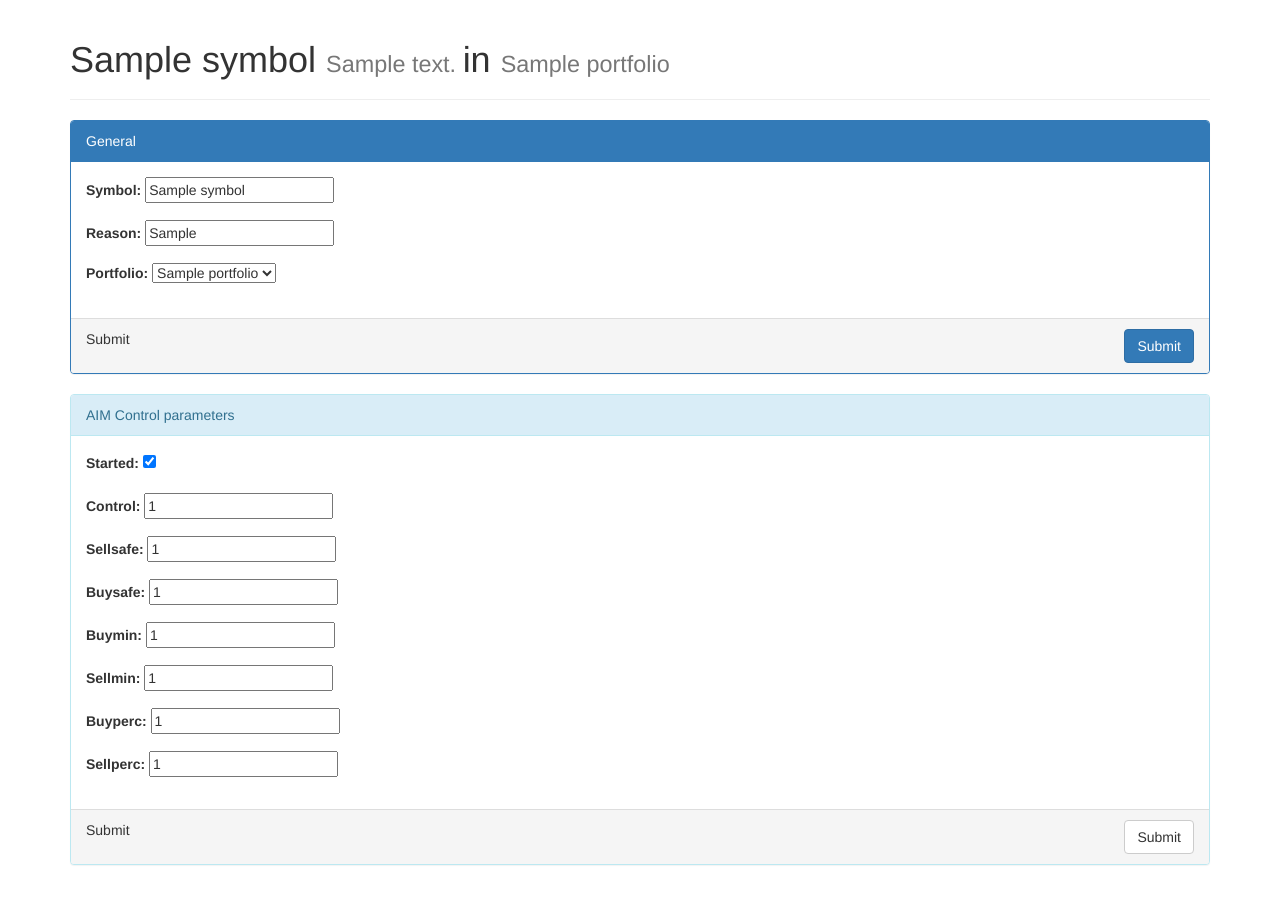
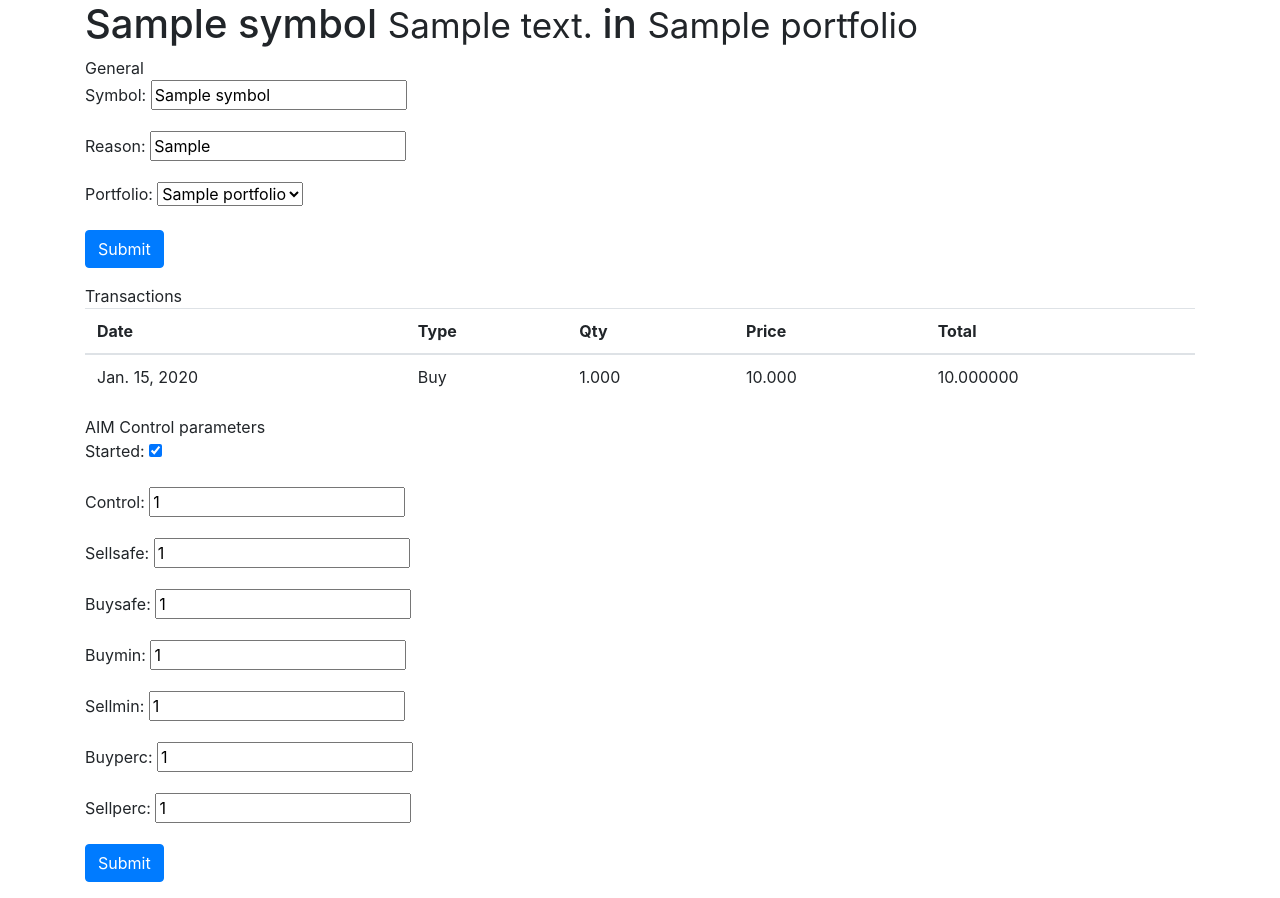
Before and after one commit to jfmatth/AIM, a Django app: page /aim/holding/1/ in a window 1280 px wide. Before the commit the page ends 865 px from the top, so only its background shows below. Run offline with Django 3.2, Linux system fonts and the light colour scheme; a user stored in the database is signed in; tables that the repository leaves empty hold one stand-in row (values such as "Sample post"); parts of the project's set-up code (start-up, migrations or seed data) failed here and were passed over; some libraries are stand-ins or nearby versions.

Commit message:
more changes to the views and templates

```diff
--- a/aim/views.py
+++ b/aim/views.py
@@ -127,6 +127,10 @@ class TransactionCreate(CreateView):
     form_class = TransactionForm
     success_url = "/aim/"
 
+    def get_queryset(self):
+        return Transaction.objects.filter(holding__portfolio__owner = self.request.user)
+
+
     def get_initial(self):
         # save the user object for use in the Form
         self.initial.update( {'holding_id' : self.kwargs.get("holding_id", None) })
--- a/aimWeb/templates/aim/HoldingView.html
+++ b/aimWeb/templates/aim/HoldingView.html
@@ -29,15 +29,46 @@
 
 			</div>
 			<div class="panel-footer">
-				  <input type="submit" name="_holding" class="btn btn-primary pull-right">Submit</button>
+				  <input type="submit" name="_holding" class="btn btn-primary pull-right"></button>
 				  <div class="clearfix"></div>
 			</div>
 
 		</div>
 	</form>
 
+	<div class="panel panel-primary">
+		<div class="panel-heading">Transactions</div>
+		<div class="panel-body">
+			<table class="table">
+				<thead>
+					<tr>
+						<th>Date</th>
+						<th>Type</th>
+						<th>Qty</th>
+						<th>Price</th>
+						<th>Total</th>
+					</tr>
+				</thead>
+				<tbody>
+					{% for t in object.transaction_set.all %}
+					<tr {% if t.type == "Buy" %} class="success" %} {% else %} class="danger" %} {% endif %} >
+						<td>{{t.date}}</td>
+						<td>{{t.type}}</td>
+						<td>{{t.shares}}</td>
+						<td>{{t.price}}</td>
+						<td>{{t.total_sale}}</td>
+					</tr>
+					{% endfor %}
+
+
+				</tbody>
+
+			</table>
+		</div>
+	</div>
+
 	<form role="form" action="." method="post" >{% csrf_token %}
-		<div class="panel panel-info">
+		<div class="panel panel-primary">
 			<div class="panel-heading">AIM Control parameters</div>
 			<div class="panel-body">
 			    {% for field in controlform %}
@@ -49,13 +80,11 @@
 
 			</div>
 			<div class="panel-footer">
-				  <input type="submit" name="_control" class="btn btn-default pull-right">Submit</button>
+				  <input type="submit" name="_control" class="btn btn-primary pull-right"></button>
 				  <div class="clearfix"></div>
 			</div>
 		</div>
 	</form>
-
-
 
 
 {% if false %}
```
Also changed, not shown: aimWeb/templates/aim/MainView.html (+3 -24 lines).
